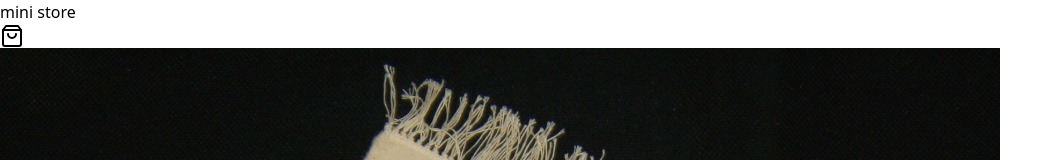
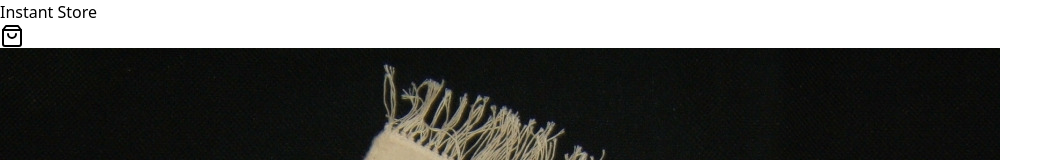
Before and after one commit to nazimboudeffa/instant-store-dz-next15, a Next.js app: page / in a window 1280 px wide. Shown: the top 160 px of the page, without its empty margins (0-1063 px from the left). Built offline with nearby package versions, Linux system fonts and the light colour scheme.

Commit message:
changed solution name

```diff
--- a/src/app/layout.tsx
+++ b/src/app/layout.tsx
@@ -17,7 +17,7 @@ const geistMono = Geist_Mono({
 });
 
 export const metadata: Metadata = {
-  title: "Mini Store",
+  title: "Instant Store",
   description: "A simple e-commerce solution",
 };
 
--- a/src/components/Footer.tsx
+++ b/src/components/Footer.tsx
@@ -7,7 +7,7 @@ export default function Footer() {
         <div className="flex flex-col justify-between gap-3 sm:flex-row sm:items-center">
           <div className="space-y-2">
             <Link href="/" className="flex items-center gap-3">
-              mini store
+              Instant Store
             </Link>
             <p className="text-sm text-muted-foreground">
               A simple e-commerce solution
--- a/src/components/NavBar.tsx
+++ b/src/components/NavBar.tsx
@@ -12,7 +12,7 @@ function NavBar() {
           <div className=" cursor-pointer">
             <h1 className="flex no-underline">
               <span className="text-xl font-primary font-bold tracking-tight pt-1">
-                mini store
+                Instant Store
               </span>
             </h1>
           </div>
```
